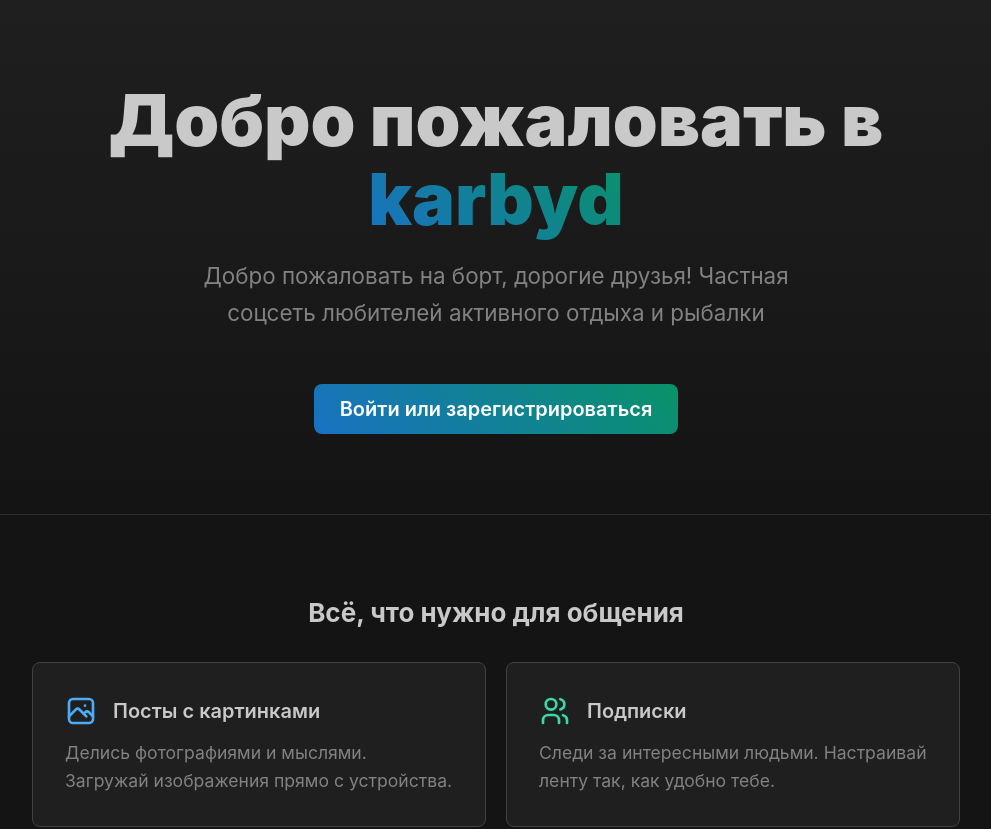
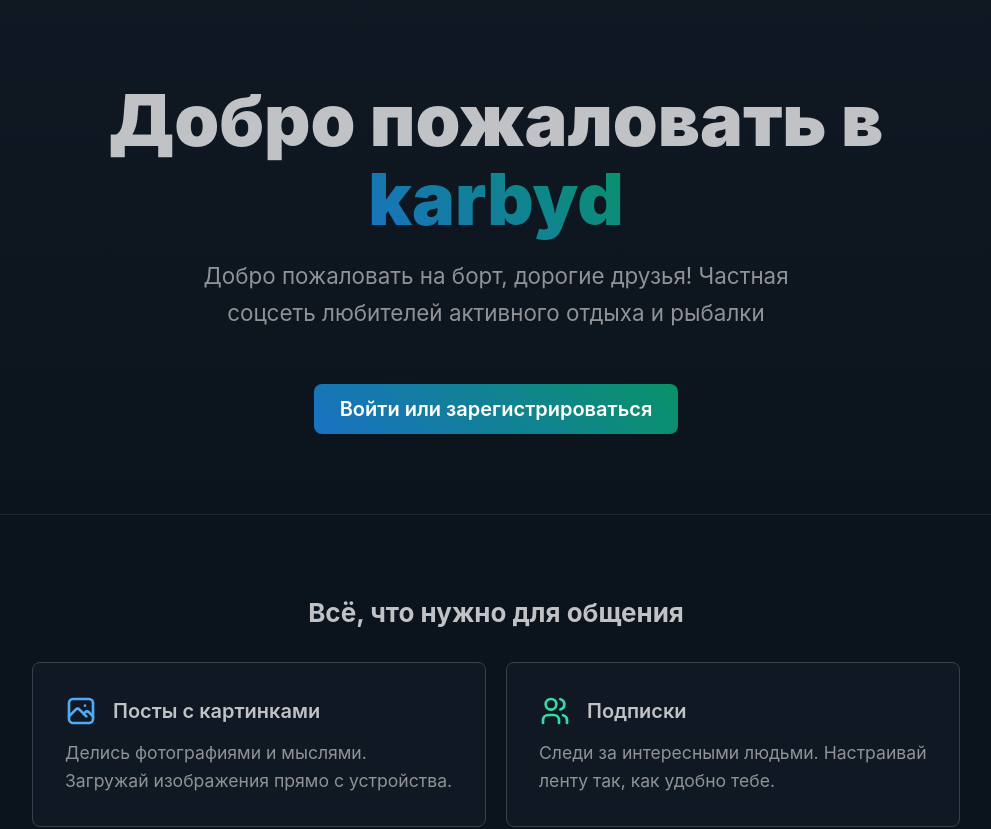
Before and after one commit to Wolosevich/karbyd, a React (Vite) app in the folder frontend/: page / in a window 1280 px wide. Shown: the top 829 px of the page, without its empty margins (144-1135 px from the left). Built offline with nearby package versions, Linux system fonts and the light colour scheme; no server answers.

Commit message:
style: update dark theme colors to deep blue

```diff
--- a/frontend/src/main.tsx
+++ b/frontend/src/main.tsx
@@ -26,6 +26,20 @@ const theme = createTheme({
     lg: "1.25rem", // было 1.125rem (крупный текст)
     xl: "1.4rem", // было 1.25rem (заголовки)
   },
+  colors: {
+    dark: [
+      "#C1C2C5", // dark-0 (текст)
+      "#A6A7AB", // dark-1
+      "#909296", // dark-2
+      "#5c5f66", // dark-3
+      "#37414B", // dark-4 (границы, разделители) - добавили синевы
+      "#2C3644", // dark-5 (hover-эффекты) - глубокий синий
+      "#1E2732", // dark-6 (фон карточек, полей ввода)
+      "#15202B", // dark-7 (основной фон страницы) - как в Twitter
+      "#101923", // dark-8 (очень тёмный фон)
+      "#0B131C", // dark-9 (самый тёмный)
+    ],
+  },
 });
 createRoot(document.getElementById("root")!).render(
   <StrictMode>
```
